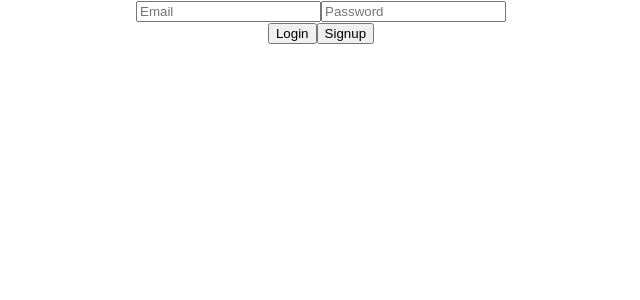
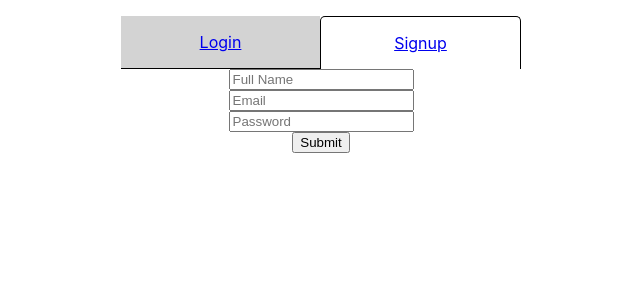
Before and after one commit to smv5047/Drone-On-FE, a React (Create React App) app: page /signup in a window 1280 px wide. Shown: the top 300 px of the page, without its empty margins (319-959 px from the left). Built offline with nearby package versions, Linux system fonts and the light colour scheme; the HTML template or start-up script is replaced by a standard one.

Commit message:
add signup/login tab

```diff
--- a/package.json
+++ b/package.json
@@ -8,7 +8,8 @@
     "react-dom": "^16.9.0",
     "react-router-dom": "^5.0.1",
     "react-scripts": "3.1.1",
-    "react-slick": "^0.25.2"
+    "react-slick": "^0.25.2",
+    "styled-components": "^4.3.2"
   },
   "scripts": {
     "start": "react-scripts start",
--- a/src/components/AuthForm.js
+++ b/src/components/AuthForm.js
@@ -1,10 +1,50 @@
-import React from 'react'
+import React from "react";
+import styled from "styled-components";
+import axios from "utils/Axios";
 
-export default function AuthForm() {
-    return (
-        <form>
-            <input type='email' name='email' placeholder='Email' />
-            <input type='password' name='password' placeholder='Password' />
-        </form>
-    )
+const Style = styled.form.attrs()`
+  display: flex;
+  flex-direction: column;
+  align-items: center;
+  justify-items: center;
+`;
+export default function AuthForm(props) {
+  const { user, setUser } = props;
+
+  const onChange = event => {
+    setUser({ ...user, [event.target.name]: event.target.value });
+  };
+
+  const onSubmit = event => {
+    event.preventDefault();
+    console.log(user);
+  };
+  return (
+    <Style onSubmit={onSubmit}>
+      {props.signup && (
+        <input
+          type="text"
+          name="name"
+          placeholder="Full Name"
+          value={user.name}
+          onChange={onChange}
+        />
+      )}
+      <input
+        type="email"
+        name="email"
+        placeholder="Email"
+        value={user.email}
+        onChange={onChange}
+      />
+      <input
+        type="password"
+        name="password"
+        placeholder="Password"
+        value={user.password}
+        onChange={onChange}
+      />
+      <button type="submit">{props.signup ? `Submit` : `Login`}</button>
+    </Style>
+  );
 }
--- a/src/pages/AuthView.js
+++ b/src/pages/AuthView.js
@@ -1,14 +1,47 @@
-import React, { useState } from 'react'
-import { NavLink } from 'react-router-dom'
-import axios from 'utils/Axios'
-import AuthForm from 'components/AuthForm'
+import React, { useState } from "react";
+import { NavLink } from "react-router-dom";
+import styled from "styled-components";
+import AuthForm from "components/AuthForm";
+
+const StyledView = styled.div`
+  max-width: 400px;
+  margin: 1rem auto;
+`;
+
+const Style = styled.nav`
+  display: flex;
+  justify-content: center;
+  width: 100%;
+  a {
+    padding: 1rem;
+    width: 100%;
+    text-align: center;
+  }
+`;
+
+const StyledLink = styled(NavLink).attrs({
+  activeClassName: "active"
+})`
+  border-bottom: 1px solid black;
+  background-color: lightgray;
+  &.active {
+    background-color: white;
+    border-radius: 5px 5px 0 0;
+    border: 1px solid black;
+    border-bottom: 0;
+  }
+`;
 
 export default function AuthView(props) {
-    const [user, setUser] = useState()
+  const [user, setUser] = useState({ name: "", email: "", password: "" });
 
-    return (<div>
-        <AuthForm user={user} setUser={setUser} signup={props.signup}/>
-        <NavLink to='/login'><button>Login</button></NavLink>
-        <NavLink to='/signup'><button>Signup</button></NavLink>
-    </div>)
+  return (
+    <StyledView>
+      <Style>
+        <StyledLink to="/login">Login</StyledLink>
+        <StyledLink to="/signup">Signup</StyledLink>
+      </Style>
+      <AuthForm user={user} setUser={setUser} signup={props.signup} />
+    </StyledView>
+  );
 }
--- a/src/pages/renterview.js
+++ b/src/pages/renterview.js
@@ -1,43 +1,43 @@
-import React, {useEffect, useState} from 'react'
-import RenterSpinner from './components/renterspinner.js'
-import RentSearch from './components/rentsearch.js'
+import React, { useEffect, useState } from 'react'
+// import RenterSpinner from './components/renterspinner.js'
+//import RentSearch from './components/rentsearch.js'
 import axios from 'axios'
 
-function renterView () {
+function RenterView() {
 
-//set to state the drones that will be displayed through our RenterSpinner
-const[drones, updateDrones] = useState([]);
+    //set to state the drones that will be displayed through our RenterSpinner
+    const [drones, updateDrones] = useState([]);
 
-//Use useEffect and axios below to pull certain drones from our backend
-useEffect(()=> {
-    axios.get('')
-        .then(res=>console.log(res))
-        .catch(err=>console.log(err))
-}, [])
+    //Use useEffect and axios below to pull certain drones from our backend
+    useEffect(() => {
+        axios.get('')
+            .then(res => console.log(res))
+            .catch(err => console.log(err))
+    }, [])
 
 
     return (
         <>
             <div className="renter header">
-                <RentSearch/>
+                {/* <RentSearch /> */}
             </div>
+{/*
+            <div className="section header">
+                <h2>Pick By Purpose</h2>
+            </div>
+            <RenterSpinner />
 
             <div className="section header">
                 <h2>Pick By Purpose</h2>
             </div>
-            <RenterSpinner/>
+            <RenterSpinner />
 
             <div className="section header">
                 <h2>Pick By Purpose</h2>
             </div>
-            <RenterSpinner/>
-
-            <div className="section header">
-                <h2>Pick By Purpose</h2>
-            </div>
-            <RenterSpinner/>
+            <RenterSpinner /> */}
         </>
     )
 }
 
-export default renterView
+export default RenterView
```
Also changed, not shown: 1 other file (tests, documents, lock files or other folders).
